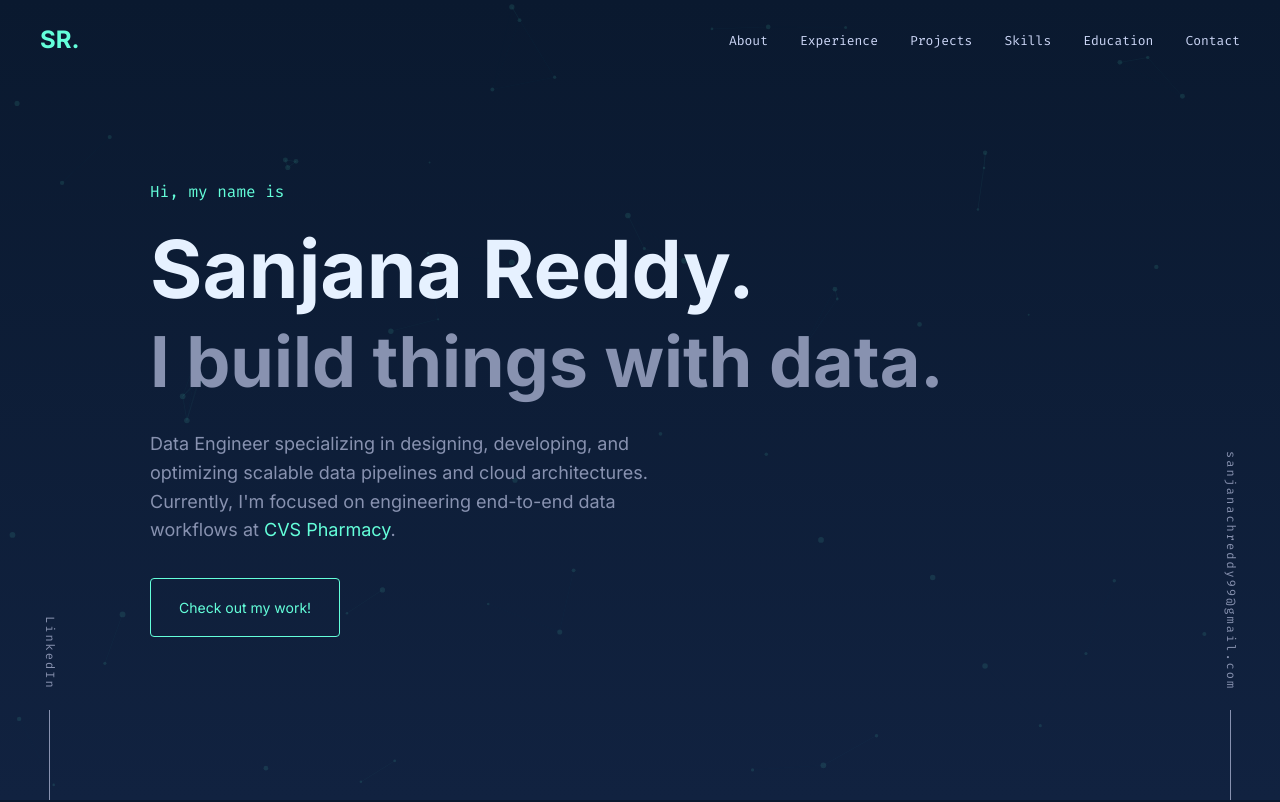
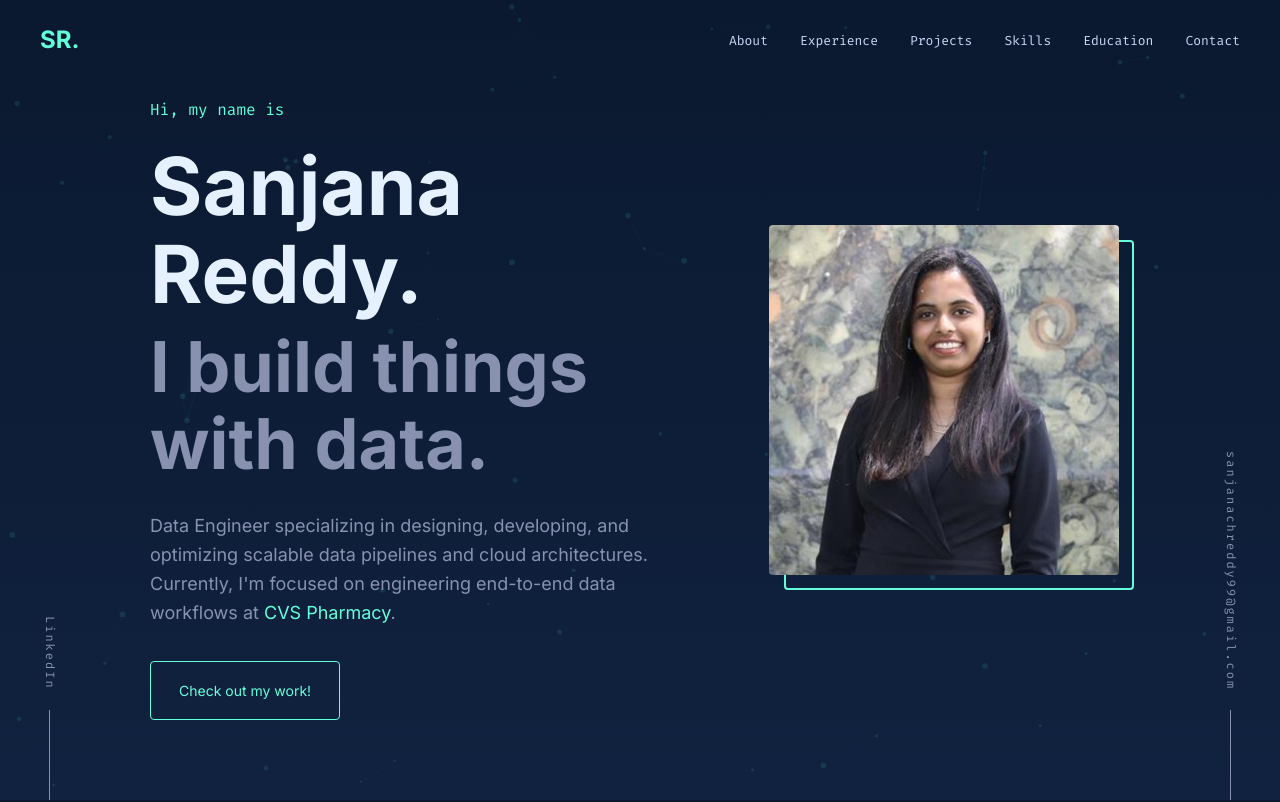
Before and after one commit to sanjanareddy17/Portfolio, a React (Vite) app: page / in a window 1280 px wide. Shown: the top 802 px of the page. Built offline with nearby package versions, Linux system fonts and the light colour scheme.

Commit message:
feat: updated portfolio design and profile photo alignment

```diff
--- a/src/App.css
+++ b/src/App.css
@@ -29,3 +29,17 @@
     padding: 0 25px;
   }
 }
+
+.about-grid {
+  display: grid;
+  grid-template-columns: 3fr 2fr;
+  gap: 50px;
+  align-items: center;
+}
+
+@media (max-width: 768px) {
+  .about-grid {
+    grid-template-columns: 1fr;
+    gap: 50px;
+  }
+}
--- a/src/components/Hero.jsx
+++ b/src/components/Hero.jsx
@@ -10,6 +10,8 @@ const Hero = ({ data }) => {
             alignItems: 'flex-start',
             padding: '0'
         }}>
+            <div className="about-grid" style={{ width: '100%' }}>
+                <div>
                     <p style={{ color: 'var(--accent)', fontFamily: 'var(--font-mono)', fontSize: '16px', marginBottom: '20px' }}>
                         Hi, my name is
                     </p>
@@ -31,6 +33,55 @@ const Hero = ({ data }) => {
                             Check out my work!
                         </a>
                     </div>
+                </div>
+
+                {/* Profile Image container (Original colors) */}
+                <div style={{ position: 'relative', maxWidth: '350px', width: '100%', margin: '0 auto' }}>
+                    <div style={{
+                        position: 'relative',
+                        borderRadius: '4px',
+                        zIndex: 1,
+                        transition: 'var(--transition)',
+                        cursor: 'pointer'
+                    }}
+                    onMouseEnter={(e) => {
+                        e.currentTarget.style.transform = 'translate(-4px, -4px)';
+                        e.currentTarget.nextSibling.style.transform = 'translate(8px, 8px)';
+                    }}
+                    onMouseLeave={(e) => {
+                        e.currentTarget.style.transform = 'translate(0px, 0px)';
+                        e.currentTarget.nextSibling.style.transform = 'translate(15px, 15px)';
+                    }}
+                    >
+                        <img
+                            src="/profile.jpg"
+                            alt="Sanjana Reddy Profile"
+                            style={{
+                                width: '100%',
+                                height: '100%',
+                                aspectRatio: '1 / 1',
+                                objectFit: 'cover',
+                                borderRadius: '4px',
+                                transition: 'var(--transition)',
+                                display: 'block'
+                            }}
+                        />
+                    </div>
+                    {/* Interactive Frame behind the image */}
+                    <div style={{
+                        position: 'absolute',
+                        top: 0,
+                        left: 0,
+                        width: '100%',
+                        height: '100%',
+                        border: '2px solid var(--accent)',
+                        borderRadius: '4px',
+                        transform: 'translate(15px, 15px)',
+                        zIndex: 0,
+                        transition: 'var(--transition)'
+                    }}></div>
+                </div>
+            </div>
         </section>
     );
 };
```
Also changed, not shown: profile.jpg (added). Lines whose indentation alone changed are shown as unchanged.
